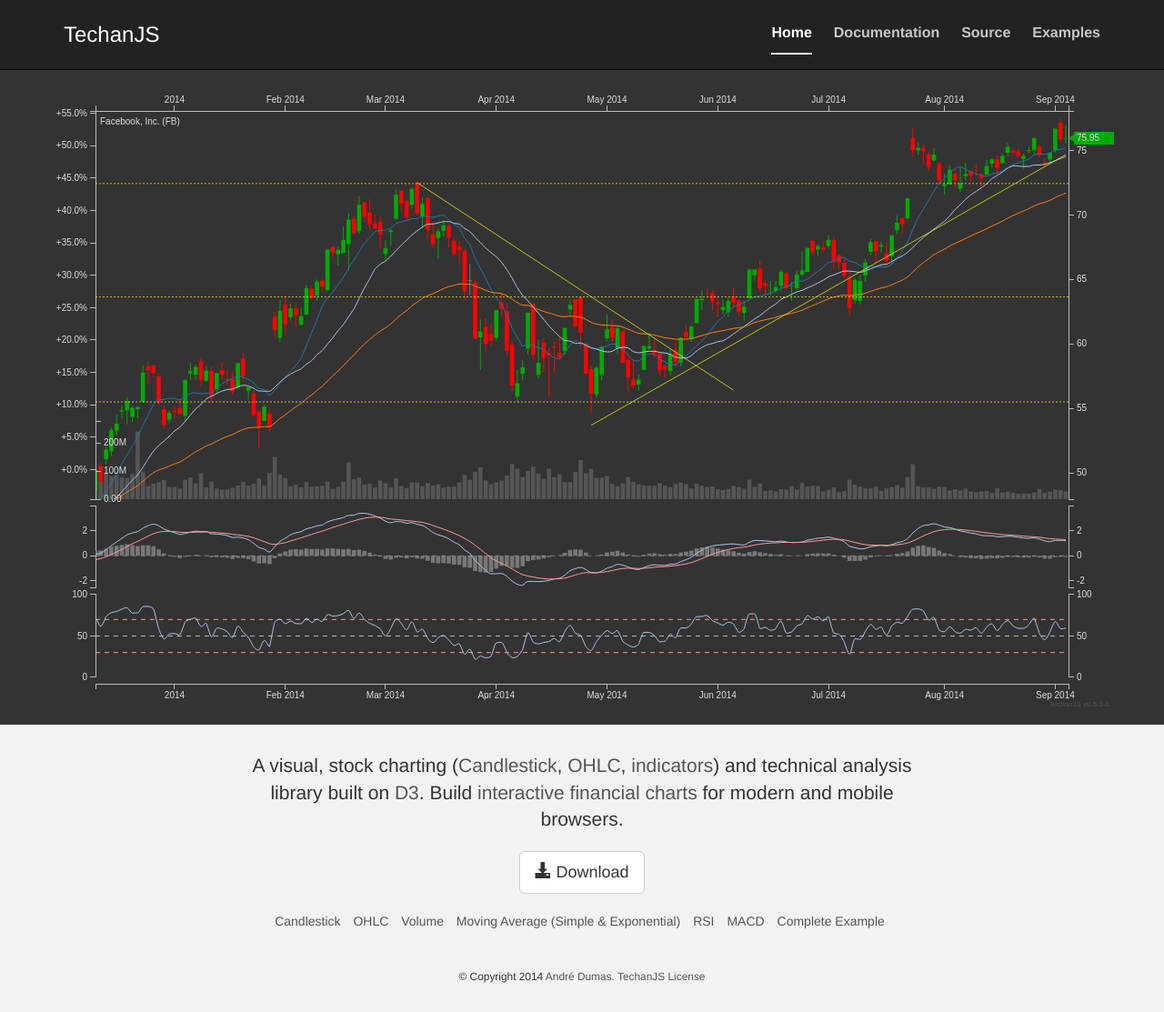
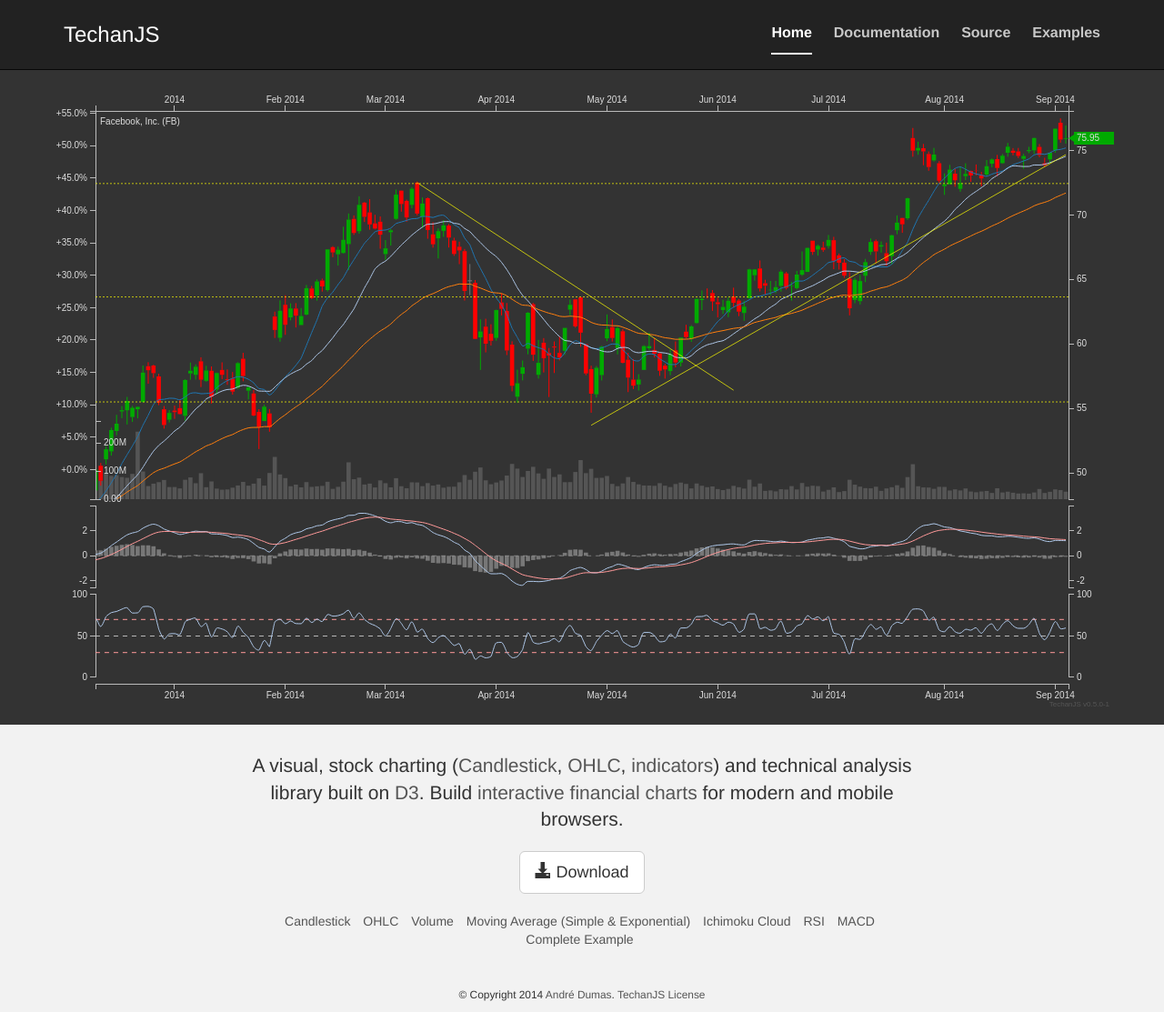
Before and after one commit to andredumas/techan.js, a Jekyll site: the page built from index.html, in a window 1280 px wide. Shown: the whole page at 91% size. Built offline with Jekyll 4.4.1, drawn with Linux system fonts in a browser that asks for light colours.

Commit message:
Adding ichimoku cloud example

```diff
--- a/index.html
+++ b/index.html
@@ -38,6 +38,9 @@ nav: Home
 
                 </li>
                 <li>
+                    <a href="http://bl.ocks.org/andredumas/ef212e7c26d2b7ba5403">Ichimoku Cloud</a>
+                </li>
+                <li>
                     <a href="http://bl.ocks.org/andredumas/6da267f1c51a13dea35b">RSI</a>
                 </li>
                 <li>
```
